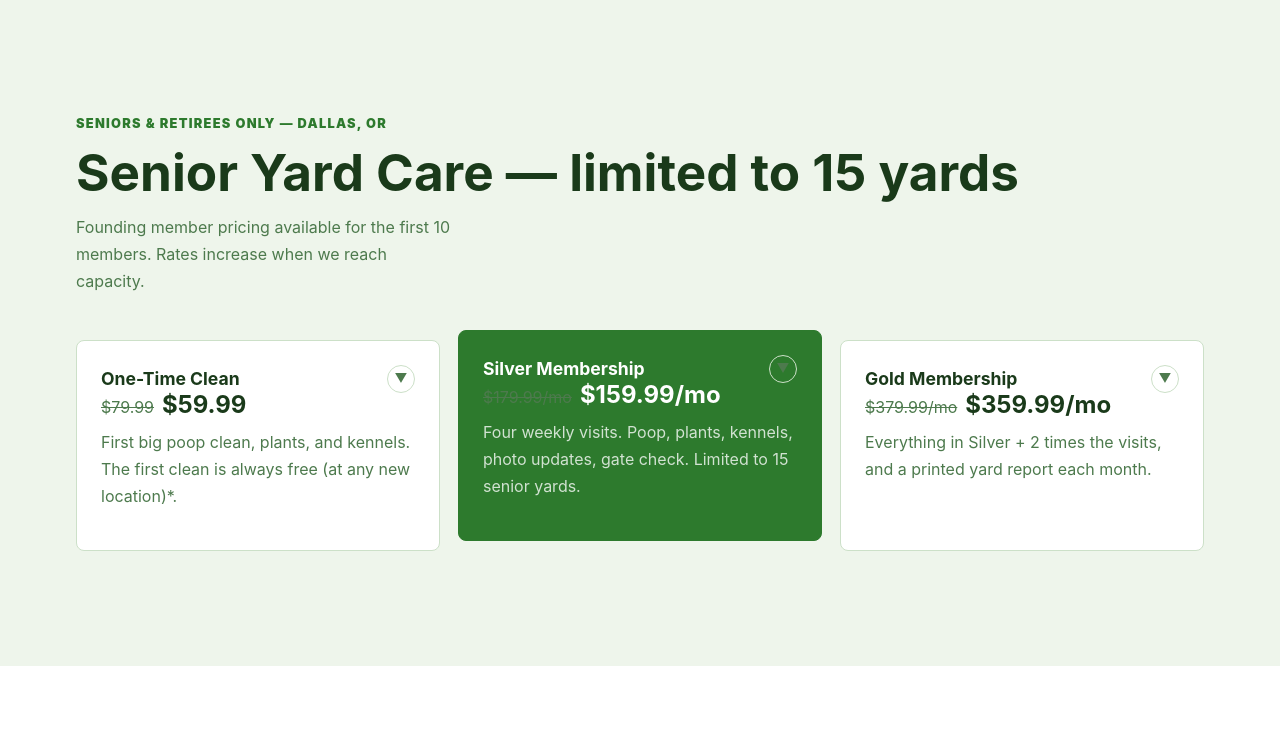
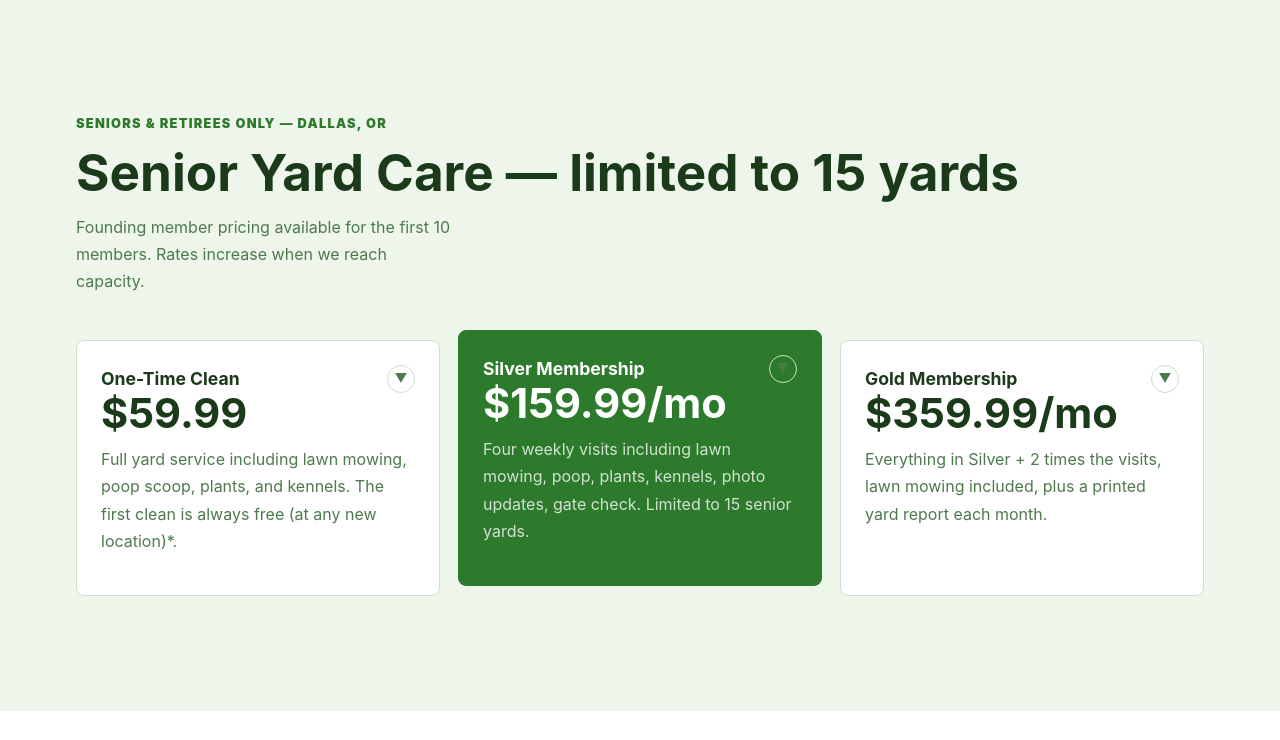
Before and after one commit to ZephLbusiness/popsyard-com, a website: page index.html in a window 1280 px wide. Shown: the part 1478-2218 px from the top of the page. Drawn offline with Linux system fonts and the light colour scheme.

Commit message:
Add favicon, carousel dog, lawn mowing to plans, remove strikethrough pricing

```diff
--- a/index.html
+++ b/index.html
@@ -5,6 +5,7 @@
     <meta name="viewport" content="width=device-width, initial-scale=1.0" />
     <title>popsyard.com &mdash; Senior Yard, Plant &amp; Kennel Service</title>
     <link rel="preconnect" href="https://images.unsplash.com" />
+    <link rel="icon" type="image/svg+xml" href="favicon.svg" />
     <link rel="stylesheet" href="styles.css" />
   </head>
   <body>
@@ -79,9 +80,9 @@
           </div>
         </div>
         <div class="price-grid" data-section="pricing">
-          <article><h3>One-Time Clean</h3><div style="display:flex;align-items:baseline;gap:8px;flex-wrap:wrap;margin-bottom:8px"><span style="font-size:1rem;text-decoration:line-through;color:var(--muted)">$79.99</span><strong style="font-size:1.8rem;color:var(--green-dark)">$59.99</strong></div><p>The first clean is always free (at any new location)*. Poop scoop, plants, kennels &mdash; try us once and see.</p></article>
-          <article class="featured"><h3>Silver Membership</h3><div style="display:flex;align-items:baseline;gap:8px;flex-wrap:wrap;margin-bottom:8px"><span style="font-size:1rem;text-decoration:line-through;color:var(--muted)">$179.99/mo</span><strong style="font-size:1.8rem;color:var(--green-dark)">$159.99<span style="font-size:1rem;font-weight:400">/mo</span></strong></div><p>Four weekly visits. Poop, plants, kennels, photo updates, gate check. Limited to 15 yards.</p></article>
-          <article><h3>Gold Membership</h3><div style="display:flex;align-items:baseline;gap:8px;flex-wrap:wrap;margin-bottom:8px"><span style="font-size:1rem;text-decoration:line-through;color:var(--muted)">$379.99/mo</span><strong style="font-size:1.8rem;color:var(--green-dark)">$359.99<span style="font-size:1rem;font-weight:400">/mo</span></strong></div><p>Everything in Silver + 2 times the visits, and a printed yard report each month.</p></article>
+          <article><h3>One-Time Clean</h3><div style="margin-bottom:8px"><strong style="font-size:1.8rem;color:var(--green-dark)">$59.99</strong></div><p>Full yard service including lawn mowing, poop scoop, plants, and kennels. The first clean is always free (at any new location)*.</p></article>
+          <article class="featured"><h3>Silver Membership</h3><div style="margin-bottom:8px"><strong style="font-size:1.8rem;color:var(--green-dark)">$159.99<span style="font-size:1rem;font-weight:400">/mo</span></strong></div><p>Four weekly visits including lawn mowing, poop, plants, kennels, photo updates, gate check. Limited to 15 yards.</p></article>
+          <article><h3>Gold Membership</h3><div style="margin-bottom:8px"><strong style="font-size:1.8rem;color:var(--green-dark)">$359.99<span style="font-size:1rem;font-weight:400">/mo</span></strong></div><p>Everything in Silver + 2 times the visits, lawn mowing included, plus a printed yard report each month.</p></article>
         </div>
       </section>
 
--- a/script.js
+++ b/script.js
@@ -50,13 +50,15 @@ const concepts = {
       ["We send photo updates", "A photo after every visit sent directly to the adult child\u2019s email."],
     ],
     pricing: [
-      ["One-Time Clean", "$59.99", "First big poop clean, plants, and kennels. The first clean is always free (at any new location)*.", [
-        "First big poop scoop & haul",
+      ["One-Time Clean", "$59.99", "Full yard service including lawn mowing, poop scoop, plants, and kennels. The first clean is always free (at any new location)*.", [
+        "Lawn mowing & trimming",
+        "Poop scoop & haul",
         "Plant & garden watering",
         "Kennel cleaning & hose-down",
         "The first clean is always free (at any new location)*",
-      ], "$79.99"],
-      ["Silver Membership", "$159.99/mo", "Four weekly visits. Poop, plants, kennels, photo updates, gate check. Limited to 15 senior yards.", [
+      ]],
+      ["Silver Membership", "$159.99/mo", "Four weekly visits including lawn mowing, poop, plants, kennels, photo updates, gate check. Limited to 15 senior yards.", [
+        "Lawn mowing every visit",
         "4 weekly visits per month",
         "Poop scooping every single visit",
         "Plant & garden watering",
@@ -64,18 +66,20 @@ const concepts = {
         "Photo sent to your email after every visit",
         "Gate check & lock confirmation",
         "Pays for 3 weeks, gets 1 extra free",
-      ], "$179.99/mo"],
-      ["Gold Membership", "$359.99/mo", "Everything in Silver + 2 times the visits, and a printed yard report each month.", [
+      ]],
+      ["Gold Membership", "$359.99/mo", "Everything in Silver + 2 times the visits, lawn mowing included, plus a printed yard report each month.", [
         "Everything in Silver Membership",
+        "Lawn mowing twice per week",
         "Double the regular visits — 2 per week",
         "Printed monthly yard report",
         "First available appointment priority",
-      ], "$379.99/mo"],
+      ]],
     ],
     carouselLabel: "Local dogs on our cleanup route",
     dogCarousel: [
       { name: "Meet Maple", note: "Tuesday route, backyard explorer.", image: "https://images.unsplash.com/photo-1561037404-61cd46aa615b?auto=format&fit=crop&w=1100&q=85", color: "#ffd166" },
       { name: "Meet Biscuit", note: "Friday route, champion dig supervisor.", image: "https://images.unsplash.com/photo-1583511655826-05700442b31b?auto=format&fit=crop&w=1100&q=85", color: "#8fd87a" },
+      { name: "Meet Cooper", note: "Wednesday route, tail-wagging yard inspector.", image: "https://images.unsplash.com/photo-1553882809-a4f57e595701?auto=format&fit=crop&w=1100&q=85", color: "#c084fc" },
       { name: "Meet Juniper", note: "Monday route, patio sunbeam regular.", image: "https://images.unsplash.com/photo-1517849845537-4d257902454a?auto=format&fit=crop&w=1100&q=85", color: "#f4978e" },
       { name: "Meet Taco", note: "Thursday route, tiny yard boss.", image: "https://images.unsplash.com/photo-1543466835-00a7907e9de1?auto=format&fit=crop&w=1100&q=85", color: "#9dffb0" },
     ],
@@ -98,7 +102,7 @@ function cardHtml(items, type) {
           <h3 style="margin:0">${item[0]}</h3>
           ${details.length ? `<button class="pricing-toggle" onclick="togglePricingDetails(this)" style="background:none;border:1px solid var(--line);border-radius:50%;width:28px;height:28px;cursor:pointer;font-size:0.8rem;display:grid;place-items:center;flex-shrink:0;color:var(--muted)">\u25BC</button>` : ""}
         </div>
-        ${item[4] ? `<div style="display:flex;align-items:baseline;gap:8px;flex-wrap:wrap"><span style="font-size:1rem;text-decoration:line-through;color:var(--muted)">${item[4]}</span><strong style="font-size:1.5rem">${item[1]}</strong></div>` : `<strong>${item[1]}</strong>`}
+        <strong>${item[1]}</strong>
         <p>${item[2]}</p>
         ${detailsHtml}
       </article>`;
```
Also changed, not shown: admin.html (+1 -0 lines), book.html (+9 -8 lines), favicon.svg (added).
